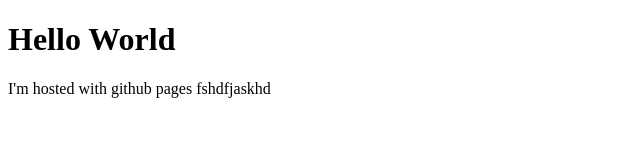
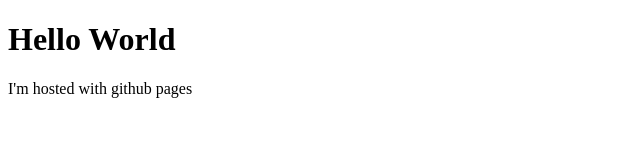
Before and after one commit to sathwik-sai/sathwik-sai.github.io, a plain HTML site: page index.html in a window 1280 px wide. Shown: the whole page, without its empty margins (0-640 px from the left). Drawn offline with Linux system fonts and the light colour scheme.

Commit message:
Basic website

```diff
--- a/index.html
+++ b/index.html
@@ -2,6 +2,6 @@
 <html>
 <body>
 <h1>Hello World</h1>
-<p>I'm hosted with github pages fshdfjaskhd</p>
+<p>I'm hosted with github pages</p>
 </body>
 </html>
```
